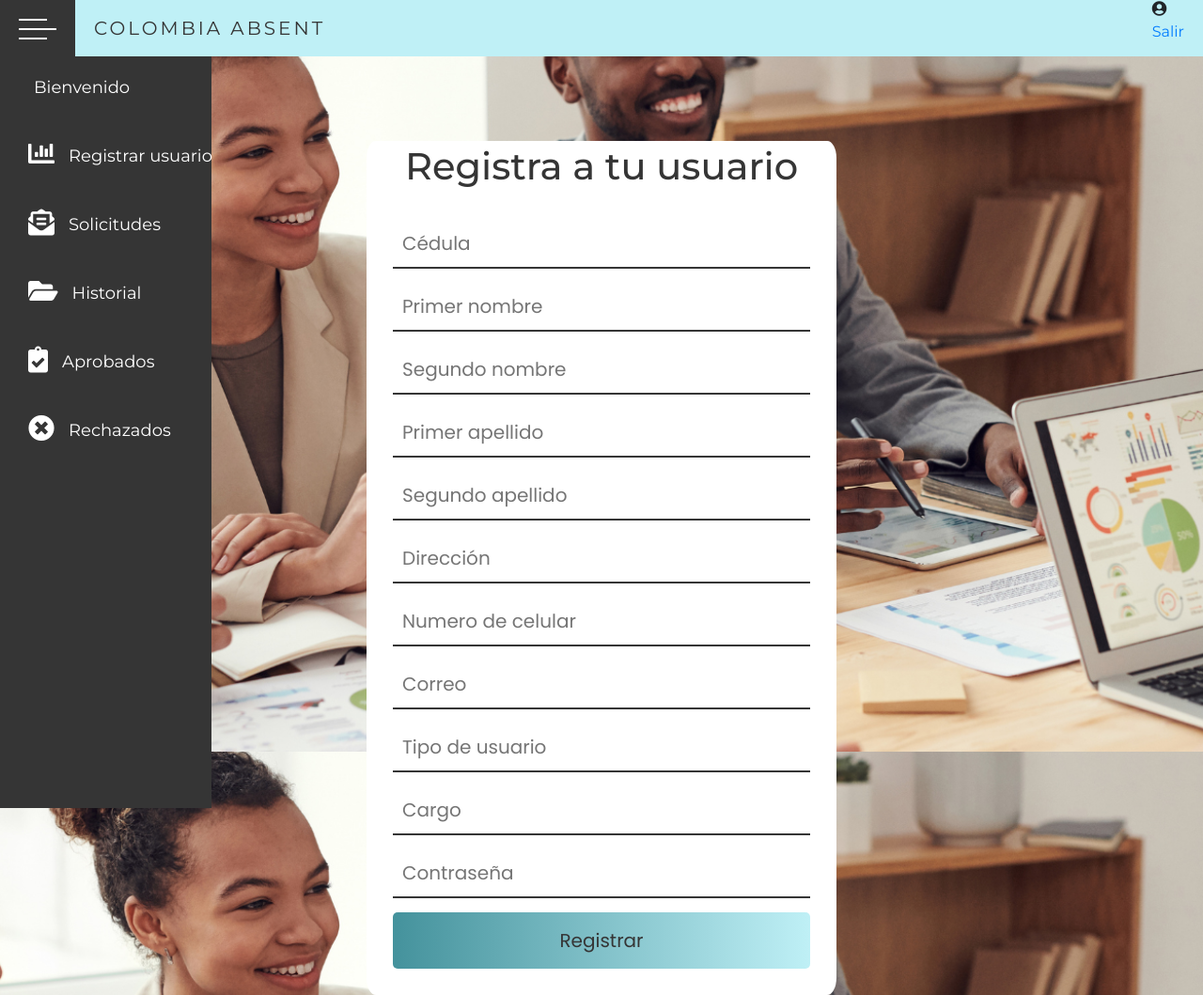
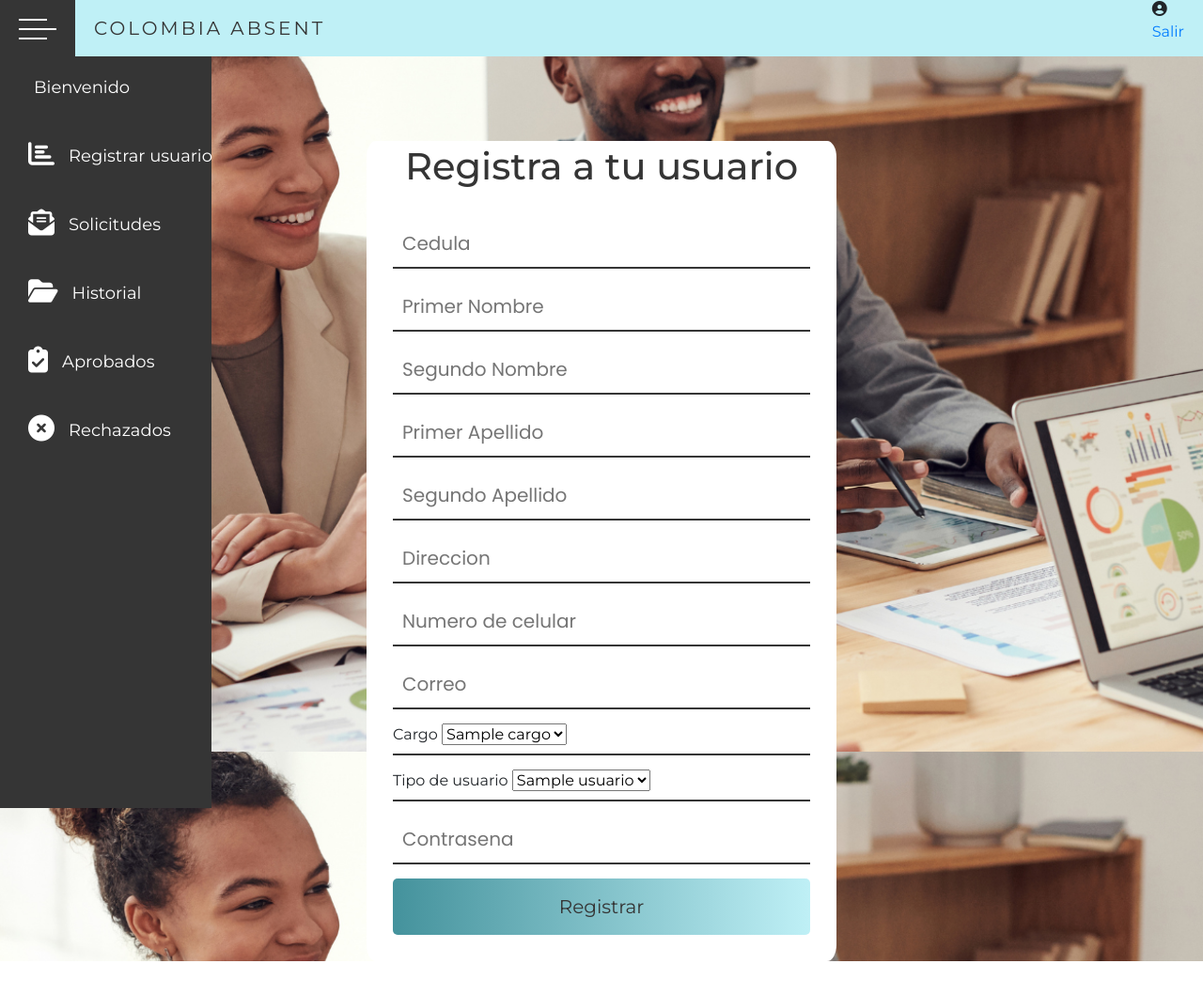
Before and after one commit to Damelo26/ERP_Control_Ausencias_Colombian_Absent, a PHP site: page /Registrar_Usuario.php in a window 1280 px wide. Shown: the whole page at 94% size. After the commit the page ends 1023 px from the top, so only its background shows below. Run offline with PHP 8.4, Linux system fonts and the light colour scheme; the visitor is signed in with stand-in values (Sample User, id 1); tables that the repository leaves empty or names only in its code hold one stand-in row (values such as "Sample post"); some libraries are stand-ins or nearby versions.

Commit message:
Registro usuario
Mañana veo si se puede hacer algo kiut con algo de mensajes emergentes xd

```diff
--- a/CSS/EstiloRegistrarUsu.css
+++ b/CSS/EstiloRegistrarUsu.css
@@ -83,3 +83,6 @@ link:hover{
 }
 
 }
+.formulario_usuario.p{
+    color:rgb(95, 76, 95);
+}
--- a/Registrar_Usuario.php
+++ b/Registrar_Usuario.php
@@ -1,68 +1,130 @@
+<?php
+include "Configuraciones/Funciones.php";
+  if(!empty($_POST)){
+	$Register_alert='';
+	if (empty($_POST['Cedula']) || empty($_POST['Primer_Nombre']) || empty($_POST['Segundo_Nombre']) || empty($_POST['Primer_Apellido']) || empty($_POST['Segundo_Apellido']) || empty($_POST['Correo'])
+	){
+
+		//$Register_alert = '<p class="msg_error">Todos los campos son obligatorios.</p>';
+
+
+		}else{
+
+						$cedula = $_POST['Cedula'];
+						$primernombre = $_POST['Primer_Nombre'];
+                        $segundonombre = $_POST['Segundo_Nombre'];
+                        $primerapellido = $_POST['Primer_Apellido'];
+                        $segundoapellido = $_POST['Segundo_Apellido'];
+						$direccion = $_POST['Direccion'];
+						$celular = $_POST['Numero_de_celular'];
+						$correo = $_POST['Correo'];
+						$contrasena= $_POST['Contrasena'];
+						$idusuario= $_POST['Tipo_de_Usuario'];
+                        $cargo= $_POST['Cargo'];
+						$query_insert = mysqli_query($conexion, "INSERT INTO usuario(cedula, primer_nombre,	segundo_nombre, primer_apellido, segundo_apellido, direccion, numero_celular, correo, contrasena, cod_usuario, cod_cargo)
+						VALUES('$cedula','$primernombre','$segundonombre','$primerapellido','$segundoapellido','$direccion','$celular','$correo','$contrasena','$idusuario','$cargo')");
+						if($query_insert){
+							$Register_alert='<p class = "msg_save">Usuario registrado correctamente.</p>';
+						}else{
+							$Register_alert='<p class = "msg_error">Error al registrar el usuario.</p>';
+						}
+					}
+
+        }
+
+?>
+
 <?php include_once 'Modulos/Templates/Header_Admin.php'; ?>
-<!DOCTYPE html>
-<html lang="es">
 
-<head>
-    <meta charset="UTF-8">
-    <tittle> </tittle>
-    <meta name="viewport" content="width=device-width, user-scalable=yes, inicial-scale=1.0,
-        maximum-scale=3.0, minimum-scale=1.0">
-    <link rel="stylesheet" href="https://use.fontawesome.com/releases/v5.6.3/css/all.css">
-    <link ref="stylesheet" href="EstiloRegistrarUsu.css">
-
-</head>
 
 <body>
-    <form class="formulario_usuario">
+<div class = "Register_alert"><?php echo isset($Register_alert) ? $Register_alert : ''; ?></div>
+
+<form class="formulario_usuario" action="" method="post" >
         <h1> Registra a tu usuario </h1>
         <div class="contenedor_usu">
             <div class="input-contenedor_usu">
-                <input type="text" class="entrada" placeholder="Cédula">
+                <input type="text" name="Cedula" id="Cedula" class="entrada" placeholder="Cedula" >
             </div>
             <div class="input-contenedor_usu">
-                <input type="text" class="entrada" placeholder="Primer nombre">
+                <input type="text" name="Primer_Nombre" id= "Primer_Nombre" class="entrada" placeholder="Primer Nombre" >
             </div>
             <div class="input-contenedor_usu">
-                <input type="text" class="entrada" placeholder="Segundo nombre">
+                <input type="text" name="Segundo_Nombre" id="Segundo_Nombre" class="entrada" placeholder="Segundo Nombre" >
             </div>
             <div class="input-contenedor_usu">
                 <!--Poner el incono despues -->
-                <input type="text" class="entrada" placeholder="Primer apellido">
+                <input type="text" name="Primer_Apellido" id="Primer_Apellido" class="entrada" placeholder="Primer Apellido" >
             </div>
             <div class="input-contenedor_usu">
                 <!--Poner el incono despues -->
-                <input type="text" class="entrada" placeholder="Segundo apellido">
+                <input type="text" name="Segundo_Apellido" id="Segundo_Apellido" class="entrada" placeholder="Segundo Apellido" >
             </div>
             <div class="input-contenedor_usu">
                 <!--Poner el incono despues -->
-                <input type="text" class="entrada" placeholder="Dirección">
+                <input type="text" name="Direccion" id="Direccion" class="entrada" placeholder="Direccion">
             </div>
             <div class="input-contenedor_usu">
                 <!--Poner el incono despues -->
-                <input type="text" class="entrada" placeholder="Numero de celular">
+                <input type="text" name="Numero_de_celular" id="Numero_de_celular" class="entrada" placeholder="Numero de celular">
             </div>
             <div class="input-contenedor_usu">
                 <!--Poner el incono despues -->
-                <input type="text" class="entrada" placeholder="Correo">
+                <input type="text" name="Correo" id="Correo" class="entrada" placeholder="Correo" >
             </div>
             <div class="input-contenedor_usu">
-                <!--Poner el incono despues -->
-                <input type="text" class="entrada" placeholder="Tipo de usuario">
+            <label for = "Cargo">Cargo</label>
+
+				<?php
+					$query_Cargo = mysqli_query($conexion, "SELECT * FROM cargo ORDER BY nombre_cargo ASC");
+					$result_Cargo = mysqli_num_rows($query_Cargo);
+				?>
+				<select name="Cargo" id="Cargo">
+				<?php
+					if($result_Cargo > 0){
+						while ($Cargo = mysqli_fetch_array($query_Cargo)){
+				?>
+				<option value="<?php echo $Cargo["cod_cargo"]; ?>"><?php echo $Cargo["nombre_cargo"] ?></option>
+				<?php
+						}
+					}
+				?>
+
+				</select>
             </div>
             <div class="input-contenedor_usu">
-                <!--Poner el incono despues -->
-                <input type="text" class="entrada" placeholder="Cargo">
+            <label for = "Tipo_usuario">Tipo de usuario</label>
+
+            <?php
+                $query_Tipo = mysqli_query($conexion, "SELECT * FROM tipo_usuario ORDER BY nombre_tipo_usuario ASC");
+                $result_Tipo = mysqli_num_rows($query_Tipo);
+            ?>
+            <select name="Tipo_de_Usuario" id="Tipo_de_Usuario">
+            <?php
+                if($result_Tipo> 0){
+                    while ($Tipo = mysqli_fetch_array($query_Tipo)){
+            ?>
+            <option value="<?php echo $Tipo["cod_usuario"]; ?>"><?php echo $Tipo["nombre_tipo_usuario"] ?></option>
+            <?php
+                    }
+                }
+            ?>
+
+            </select>
             </div>
 
             <div class="input-contenedor_usu">
-                <!--Poner el incono despues -->
-                <input type="password" class="entrada" placeholder="Contraseña">
+
+                <input type="password" name="Contrasena" id="Contrasena" class="entrada" placeholder="Contrasena" >
             </div>
-            <input type="submit" value="Registrar" class="botonreg">
 
-        </div>
+            <button type="submit" class="botonreg"> Registrar </button>
+
+            </div>
+
     </form>
+
 </body>
 
-</html>
+
 <?php include_once 'Modulos/Templates/Footer_Admin.php'; ?>
```
